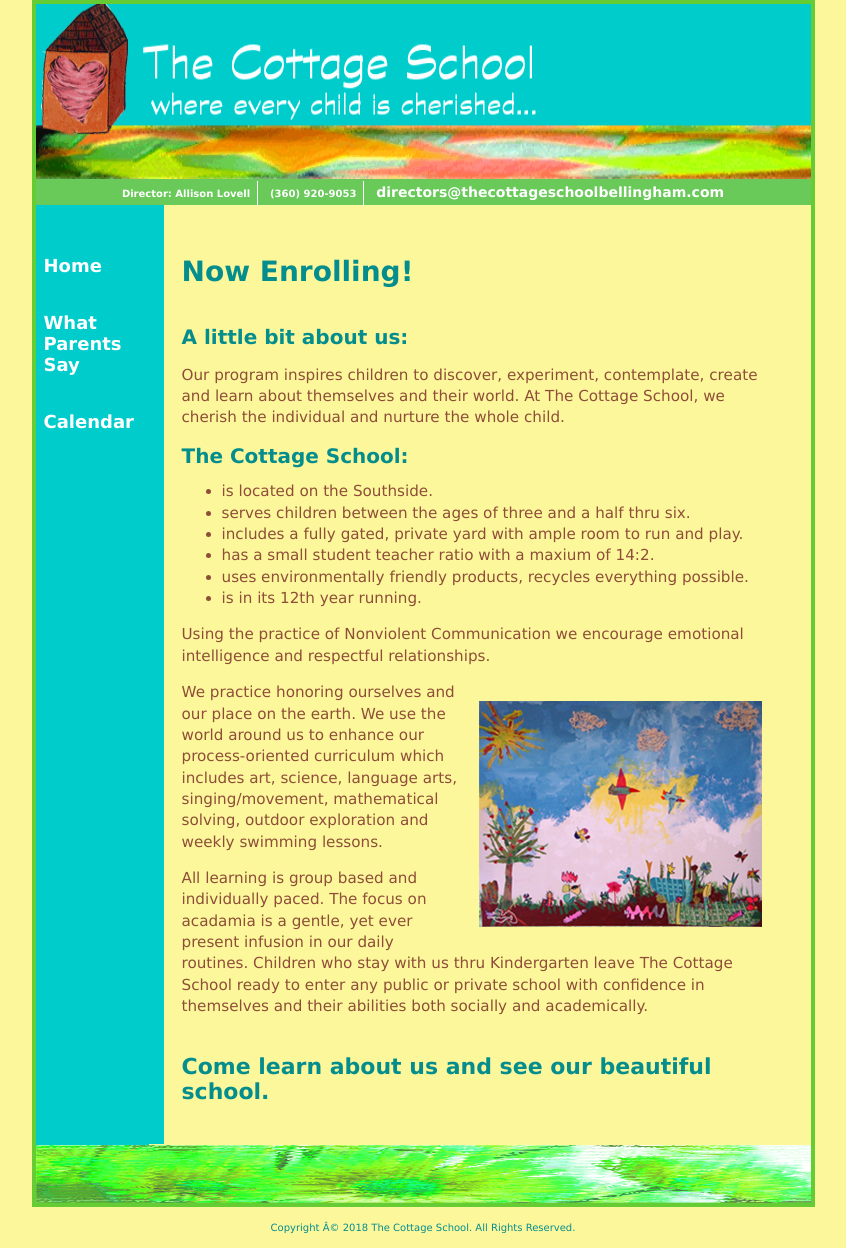
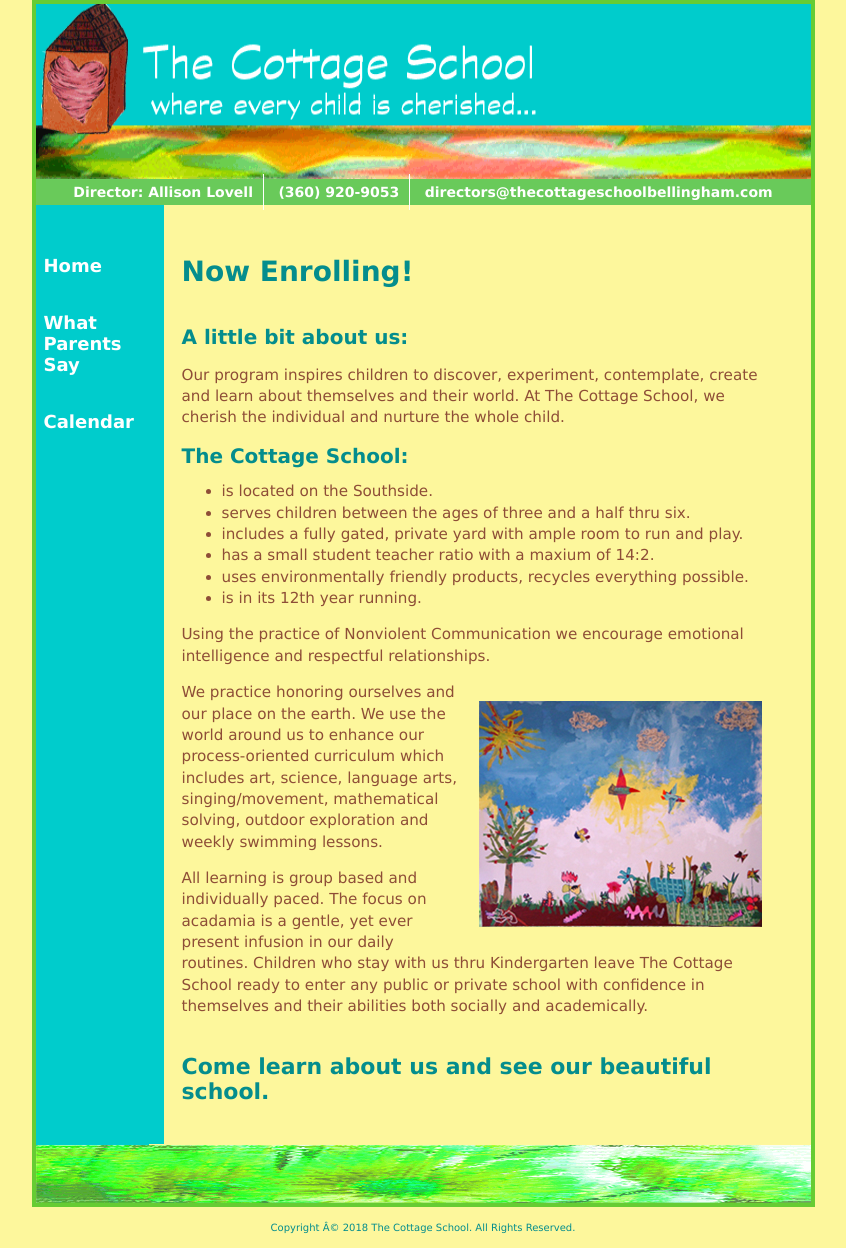
Before and after one commit to toddedison/The-Cottage-School-Bellingham.github.io, a Jekyll site: the page index.html, which Jekyll copies as it is, in a window 1280 px wide. Shown: the whole page, without its empty margins (217-1063 px from the left). Built offline with Jekyll 4.4.1, drawn with Linux system fonts in a browser that asks for light colours.

Commit message:
Update new-style3.css

```diff
--- a/css/new-style3.css
+++ b/css/new-style3.css
@@ -130,7 +130,6 @@
 #address li {
 	display: inline;
 	border-right: #fff solid .1em;
-	font-size: 10px !important;
 	list-style: none;
 	margin: 0;
 	padding: 0.7em;
```
